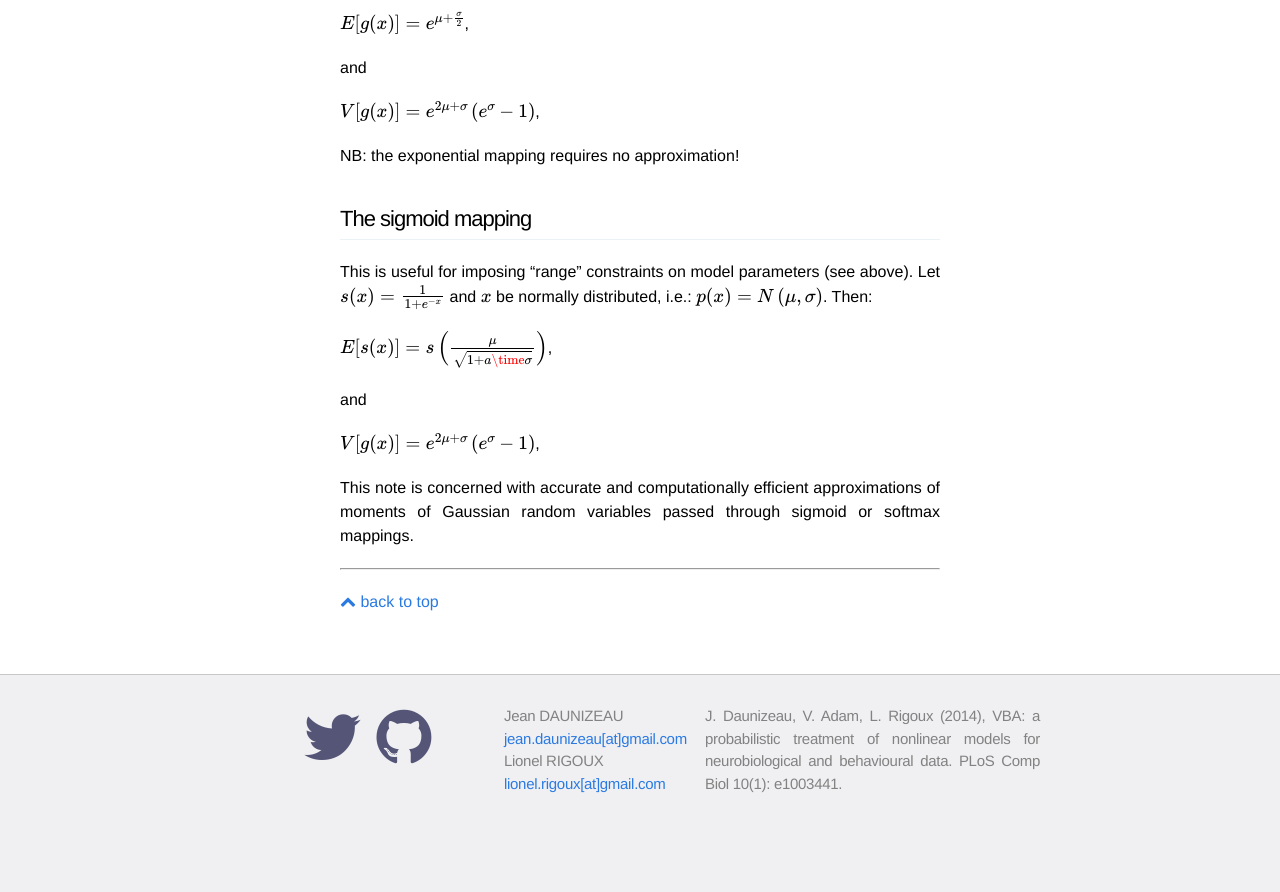
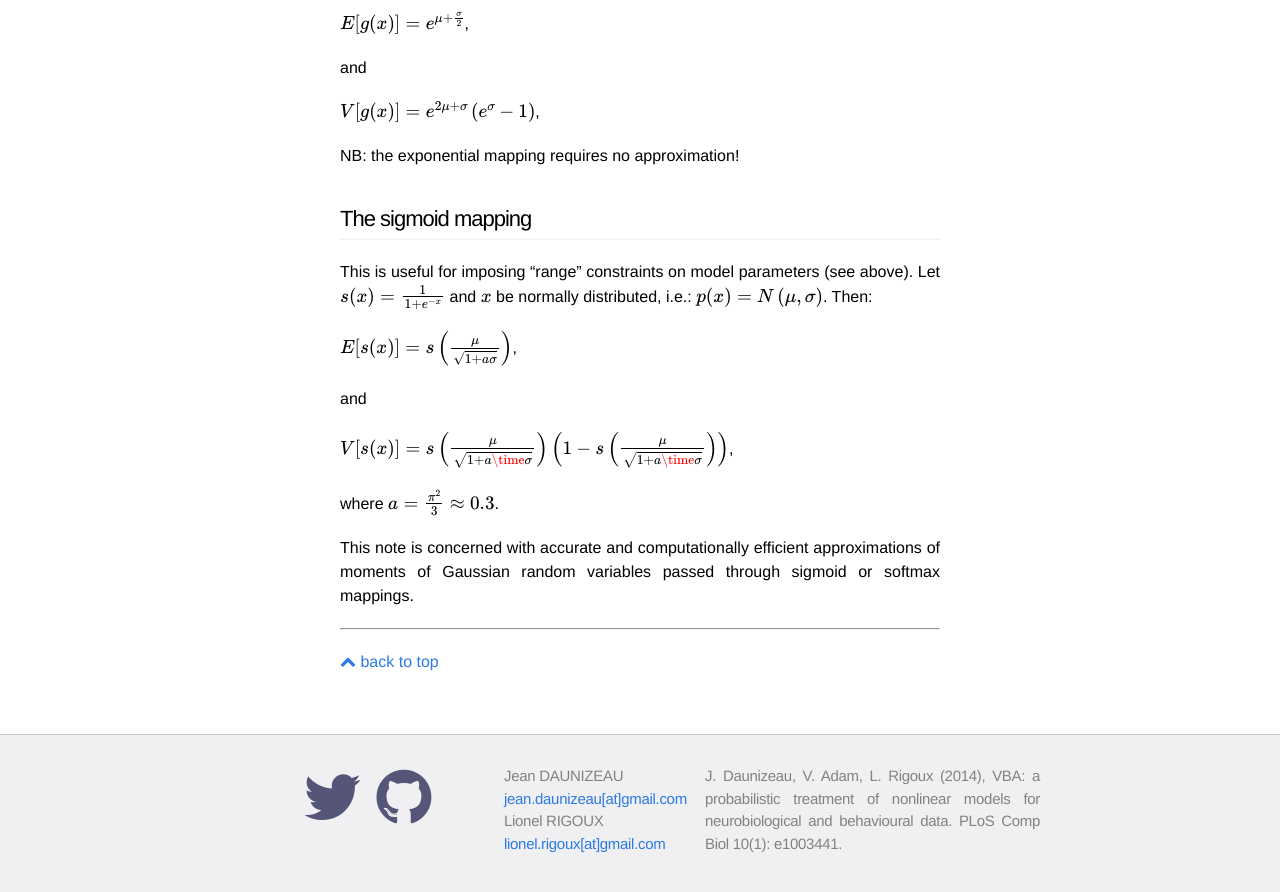
Before and after one commit to MBB-team/VBA-toolbox, a Jekyll site: the page built from _wiki/param-transform.md, in a window 1280 px wide and 900 px high, scrolled down 4806 px. Shown: the top 892 px of the window. Built offline with Jekyll 4.4.1, drawn with Linux system fonts in a browser that asks for light colours; nearby versions of some CDN libraries; formulas are drawn with MathJax 3; before the commit the page ends 5646 px from its top, so only the background shows below that.

Commit message:
Update param-transform.md

```diff
--- a/_wiki/param-transform.md
+++ b/_wiki/param-transform.md
@@ -129,12 +129,13 @@ NB: the exponential mapping requires no approximation!
 
 This is useful for imposing "range" constraints on model parameters (see above). Let $$s(x)=\frac{1}{1+e^{-x}}$$ and $$x$$ be normally distributed, i.e.: $$p(x) = N\left(\mu,\sigma\right)$$. Then:
 
-$$E[s(x)] = s\left(\frac{\mu}{\sqrt{1+a\time\sigma}}\right)$$,
+$$E[s(x)] = s\left(\frac{\mu}{\sqrt{1+a\sigma}}\right)$$,
 
 and
 
-$$V[g(x)] = e^{2\mu + \sigma} \left(e^{\sigma}-1\right)$$,
+$$V[s(x)] = s\left(\frac{\mu}{\sqrt{1+a\time\sigma}}\right)\left(1-s\left(\frac{\mu}{\sqrt{1+a\time\sigma}}\right)\right)$$,
 
+where $$a=\frac{\pi^2}{3} \approx 0.3$$.
 
 
 This note is concerned with accurate and computationally efficient approximations of moments of Gaussian random variables passed through sigmoid or softmax mappings.
```
